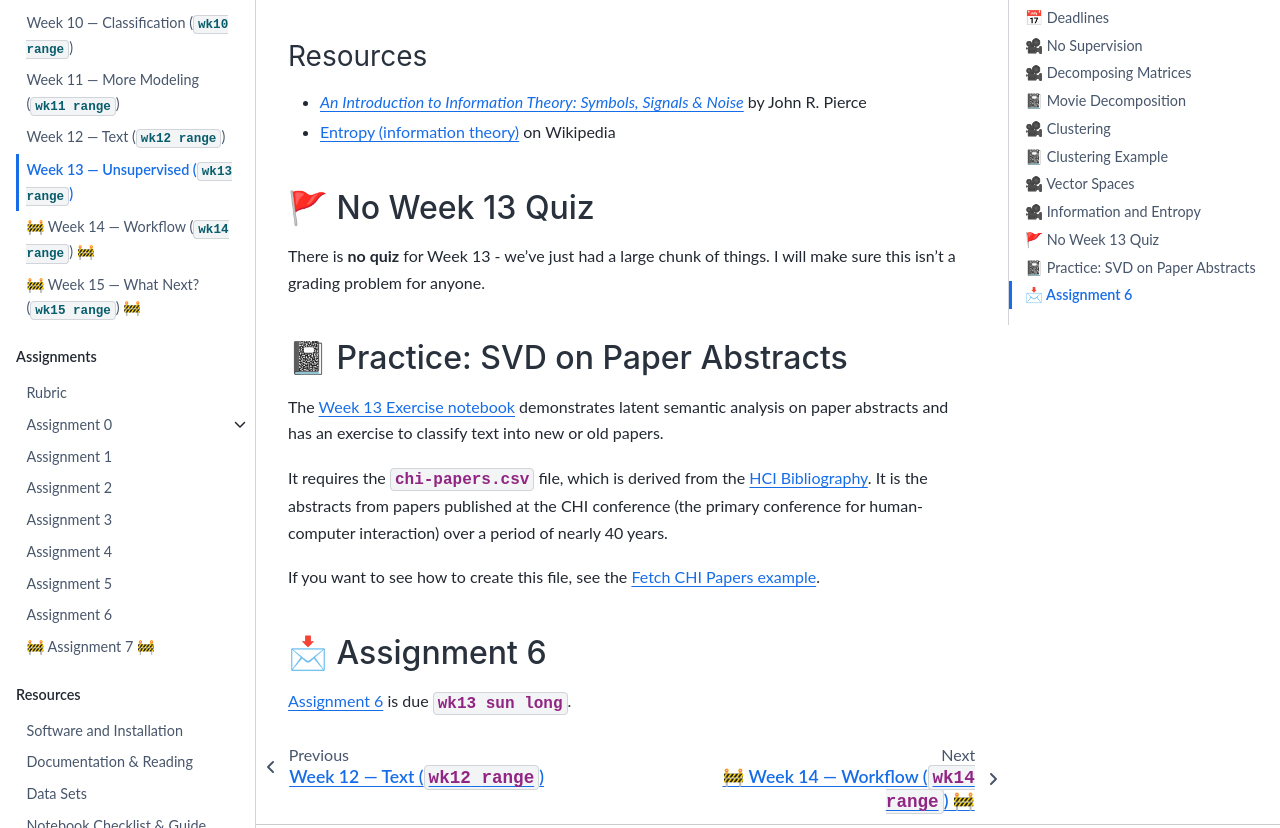
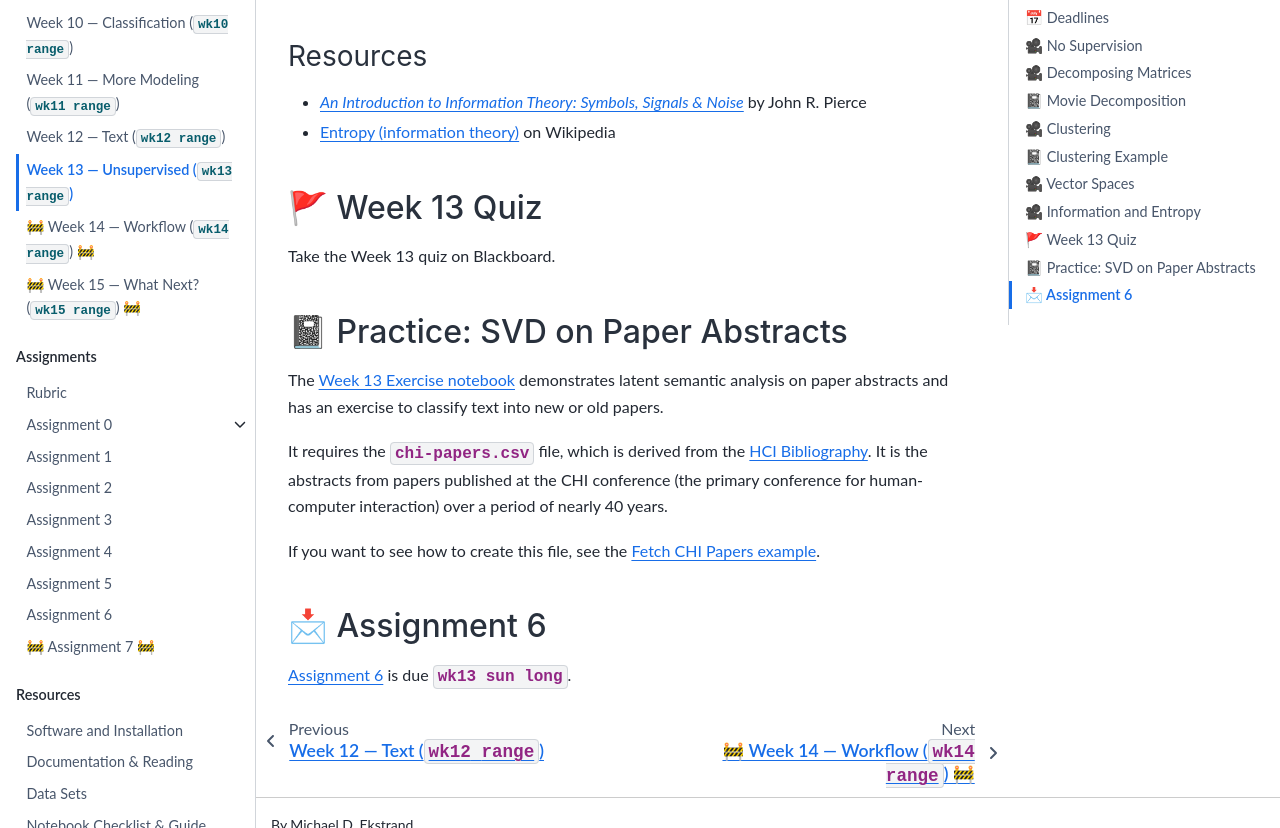
Before and after one commit to mdekstrand/cs533-web, a Jupyter Book: the page built from week13/index.md, in a window 1280 px wide and 900 px high, scrolled down 2361 px, cut to the strip 72-900 px from the top of the window. Built offline with Jupyter Book 1.0.4 settings and Sphinx 7.4.7 and the Sphinx Book theme 1.1.4, drawn with Linux system fonts in a browser that asks for light colours; pages that are not in the unit, such as notebooks, are missing from menus; cross-references to code outside the pages are shown as plain code; a style sheet for code colours, icons or effects is not loaded.

Commit message:
W13 quiz

```diff
--- a/week13/index.md
+++ b/week13/index.md
@@ -86,9 +86,9 @@ at least once by the end of the class.
 * [<cite>An Introduction to Information Theory: Symbols, Signals & Noise</cite>](http://www.worldcat.org/oclc/1170834662) by John R. Pierce
 * [Entropy (information theory)](https://en.wikipedia.org/wiki/Entropy_(information_theory)) on Wikipedia
 
-## {{mquiz}} No Week 13 Quiz
+## {{mquiz}} Week 13 Quiz
 
-There is **no quiz** for Week 13 - we've just had a large chunk of things.  I will make sure this isn't a grading problem for anyone.
+Take the Week 13 quiz on Blackboard.
 
 ## {{mnotebook}} Practice: SVD on Paper Abstracts
 
```
